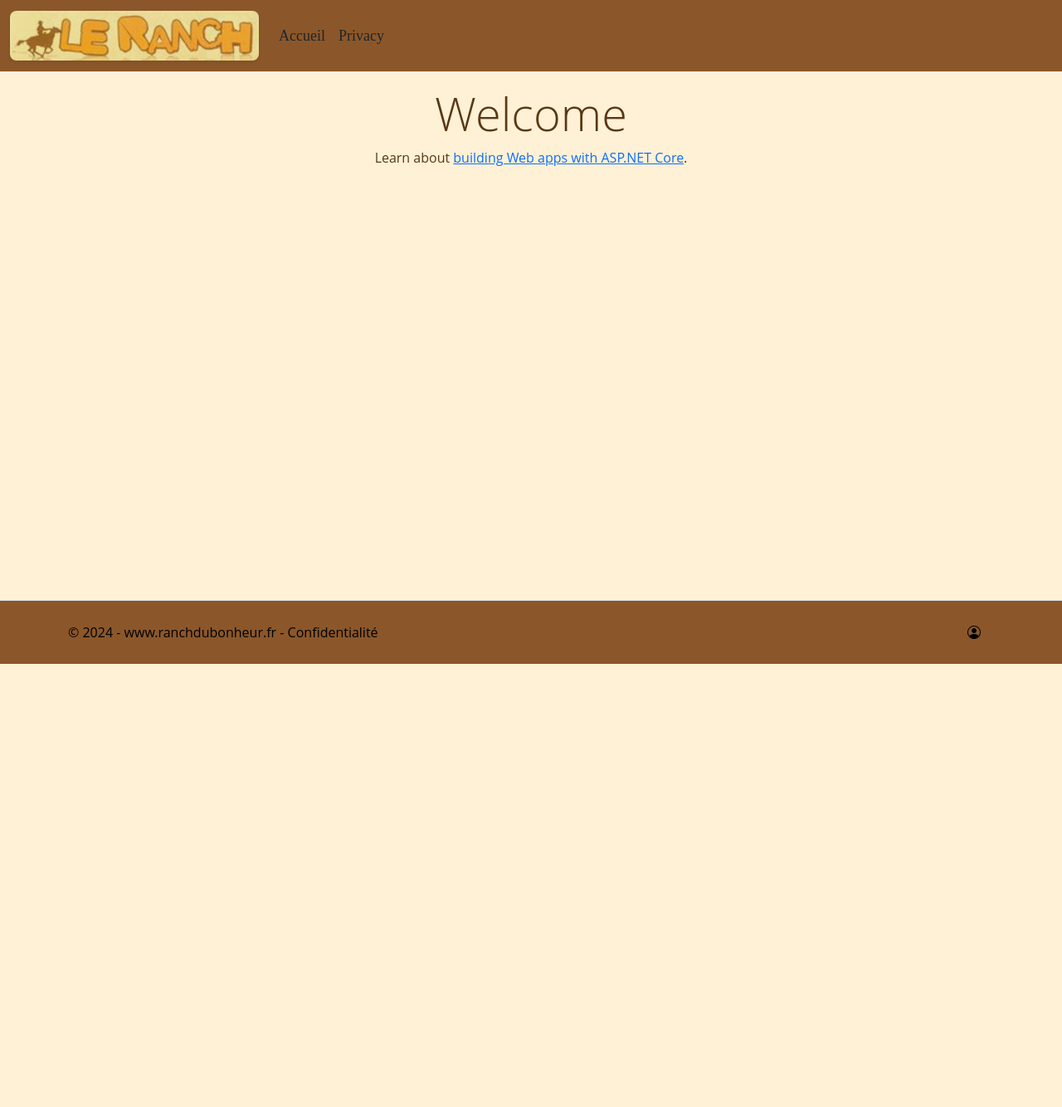
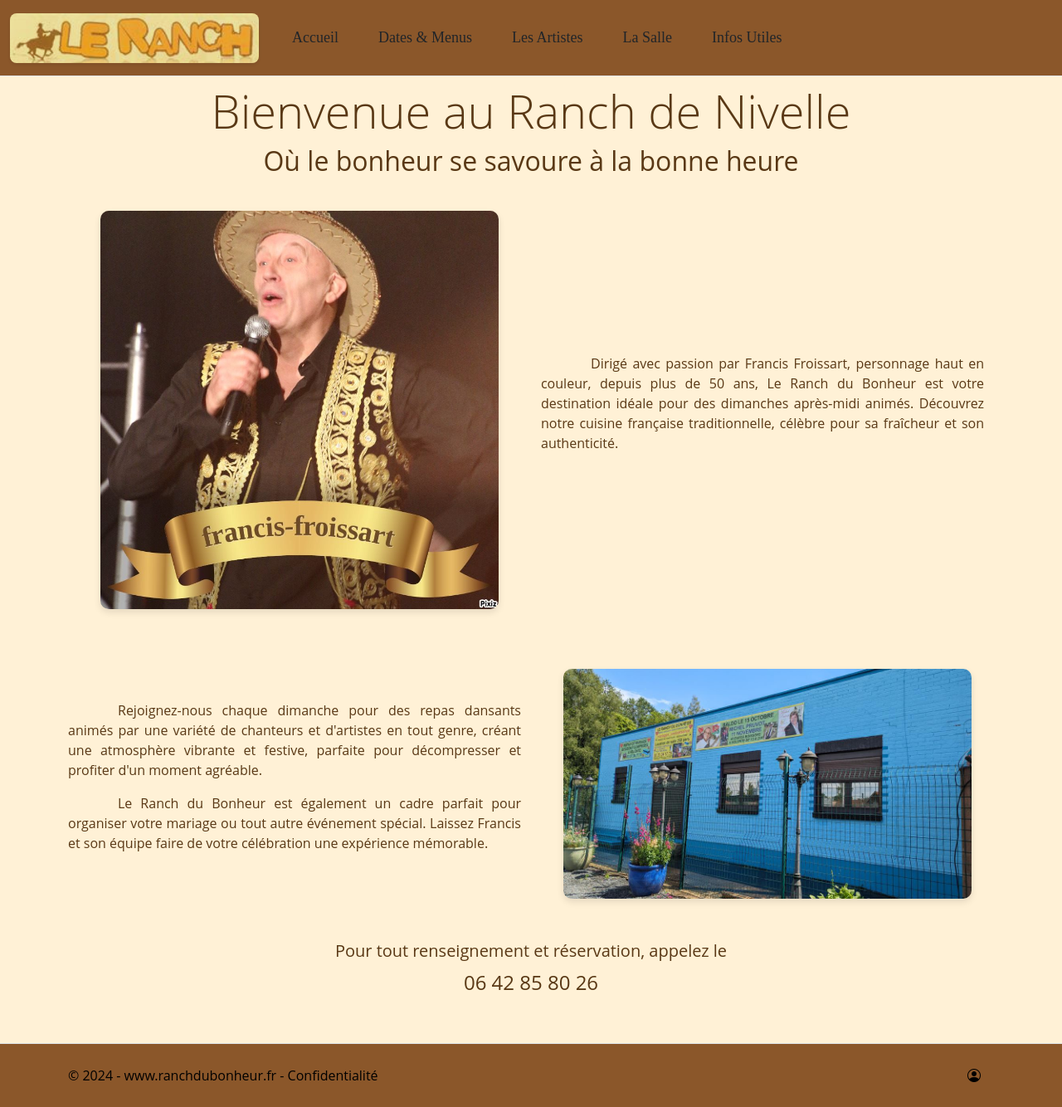
Before and after one commit to Ced59/Ranch-de-Nivelle-Website, an ASP.NET Core app: page / in a window 1280 px wide. Shown: the whole page at 83% size. Before the commit the page ends 800 px from the top, so only its background shows below. Run offline with ASP.NET Core 8, Linux system fonts and the light colour scheme; some libraries are stand-ins or nearby versions.

Commit message:
HomePage OK + Add lot of controllers & views

```diff
--- a/Views/Home/Index.cshtml
+++ b/Views/Home/Index.cshtml
@@ -1,8 +1,32 @@
 @{
-    ViewData["Title"] = "Home Page";
+    ViewData["Title"] = "Accueil";
 }
 
-<div class="text-center">
-    <h1 class="display-4">Welcome</h1>
-    <p>Learn about <a href="https://learn.microsoft.com/aspnet/core">building Web apps with ASP.NET Core</a>.</p>
+<div class="container">
+    <div class="text-center">
+        <h1 class="display-4">Bienvenue au Ranch de Nivelle</h1>
+        <h2>Où le bonheur se savoure à la bonne heure</h2>
+    </div>
+    <div class="row mt-3 align-items-center">
+        <div class="col-md-6">
+            <img src="~/images/home/PHOTO-LA-LOUVIERE-FRANCIS-FROISART.jpg" alt="Francis Froissart en spectacle" class="img-fluid my-4 home-img">
+        </div>
+        <div class="col-md-6">
+            <p class="justified-text">Dirigé avec passion par Francis Froissart, personnage haut en couleur, depuis plus de 50 ans, Le Ranch du Bonheur est votre destination idéale pour des dimanches après-midi animés. Découvrez notre cuisine française traditionnelle, célèbre pour sa fraîcheur et son authenticité.</p>
+        </div>
+    </div>
 </div>
+<div class="row mt-4 align-items-center">
+    <div class="col-md-6">
+        <p class="justified-text">Rejoignez-nous chaque dimanche pour des repas dansants animés par une variété de chanteurs et d'artistes en tout genre, créant une atmosphère vibrante et festive, parfaite pour décompresser et profiter d'un moment agréable.</p>
+        <p class="justified-text">Le Ranch du Bonheur est également un cadre parfait pour organiser votre mariage ou tout autre événement spécial. Laissez Francis et son équipe faire de votre célébration une expérience mémorable.</p>
+    </div>
+    <div class="col-md-6">
+        <img src="~/images/home/resized_RanchDuBonheur.jpg" alt="Le Ranch de Nivelle" class="img-fluid my-4 home-img">
+    </div>
+</div>
+
+<div class="text-center mt-4">
+    <div class="info-text">Pour tout renseignement et réservation, appelez le</div>
+    <p class="phone-number"><a href="tel:+33642858026">06 42 85 80 26</a></p>
+</div>
--- a/Views/Shared/_NavbarPartial.cshtml
+++ b/Views/Shared/_NavbarPartial.cshtml
@@ -1,8 +1,8 @@
 <!-- _Navbar.cshtml -->
-<nav class="navbar navbar-expand-sm navbar-toggleable-sm border-bottom box-shadow mb-3">
+<nav class="navbar navbar-expand-sm navbar-toggleable-sm border-bottom box-shadow mb-3 fixed-top">
     <div class="container-fluid">
         <a class="navbar-brand" asp-area="" asp-controller="Home" asp-action="Index">
-            <img src="~/images/logo/logo.jpg" alt="Le Ranch Du Bonheur Logo" style="height: 60px;"> <!-- Ajustez le chemin et la taille selon vos besoins -->
+            <img src="~/images/logo/logo.jpg" alt="Le Ranch Du Bonheur Logo" style="height: 60px;">
         </a>
         <button class="navbar-toggler" type="button" data-bs-toggle="collapse" data-bs-target=".navbar-collapse" aria-controls="navbarSupportedContent"
                 aria-expanded="false" aria-label="Toggle navigation">
@@ -10,11 +10,20 @@
         </button>
         <div class="navbar-collapse collapse d-sm-inline-flex justify-content-between">
             <ul class="navbar-nav flex-grow-1">
-                <li class="nav-item">
+                <li class="nav-item m-3">
                     <a class="nav-link text-dark" asp-area="" asp-controller="Home" asp-action="Index">Accueil</a>
                 </li>
-                <li class="nav-item">
-                    <a class="nav-link text-dark" asp-area="" asp-controller="Home" asp-action="Privacy">Privacy</a>
+                <li class="nav-item m-3">
+                    <a class="nav-link text-dark" asp-area="" asp-controller="Event" asp-action="Index">Dates & Menus</a>
+                </li>
+                <li class="nav-item m-3">
+                    <a class="nav-link text-dark" asp-area="" asp-controller="Artists" asp-action="Index">Les Artistes</a>
+                </li>
+                <li class="nav-item m-3">
+                    <a class="nav-link text-dark" asp-area="" asp-controller="Salle" asp-action="Index">La Salle</a>
+                </li>
+                <li class="nav-item m-3">
+                    <a class="nav-link text-dark" asp-area="" asp-controller="Informations" asp-action="Index">Infos Utiles</a>
                 </li>
             </ul>
             <partial name="_LoginPartial" />
--- a/wwwroot/css/site.css
+++ b/wwwroot/css/site.css
@@ -15,6 +15,8 @@
     background-color: #FFF1D6;
     color: #593815;
     font-family: 'Open Sans', sans-serif;
+    padding-bottom: 100px;
+    padding-top: 100px;
 }
 
 /* Navbar Styles */
@@ -134,3 +136,31 @@
     color: black;
     text-decoration: none;
 }
+
+.home-img {
+    max-width: 90%;
+    height: auto;
+    border-radius: 10px;
+    box-shadow: 0 4px 8px rgba(0,0,0,0.1);
+    display: block;
+    margin: 0 auto;
+}
+
+.info-text {
+    font-size: 1.25rem;
+}
+
+.phone-number {
+    font-size: 1.5rem;
+    margin-top: 5px;
+}
+
+    .phone-number a {
+        text-decoration: none;
+        color: inherit;
+    }
+
+.justified-text {
+    text-align: justify;
+    text-indent: 60px;
+}
```
Also changed, not shown: Controllers/AdminController.cs (added, +12 -0 lines), Controllers/ArtistsController.cs (added, +12 -0 lines), Controllers/EventController.cs (added, +12 -0 lines), Controllers/Informations.cs (added, +12 -0 lines), Controllers/SalleController.cs (added, +12 -0 lines), Views/Admin/Index.cshtml (added, +8 -0 lines), Views/Artists/Index.cshtml (added, +8 -0 lines), Views/Event/Index.cshtml (added, +8 -0 lines), Views/Informations/Index.cshtml (added, +8 -0 lines), Views/Salle/Index.cshtml (added, +8 -0 lines), RanchDuBonheur.csproj, wwwroot/images/home/PHOTO-LA-LOUVIERE-FRANCIS-FROISART.jpg (added), wwwroot/images/home/resized_RanchDuBonheur.jpg (added).
